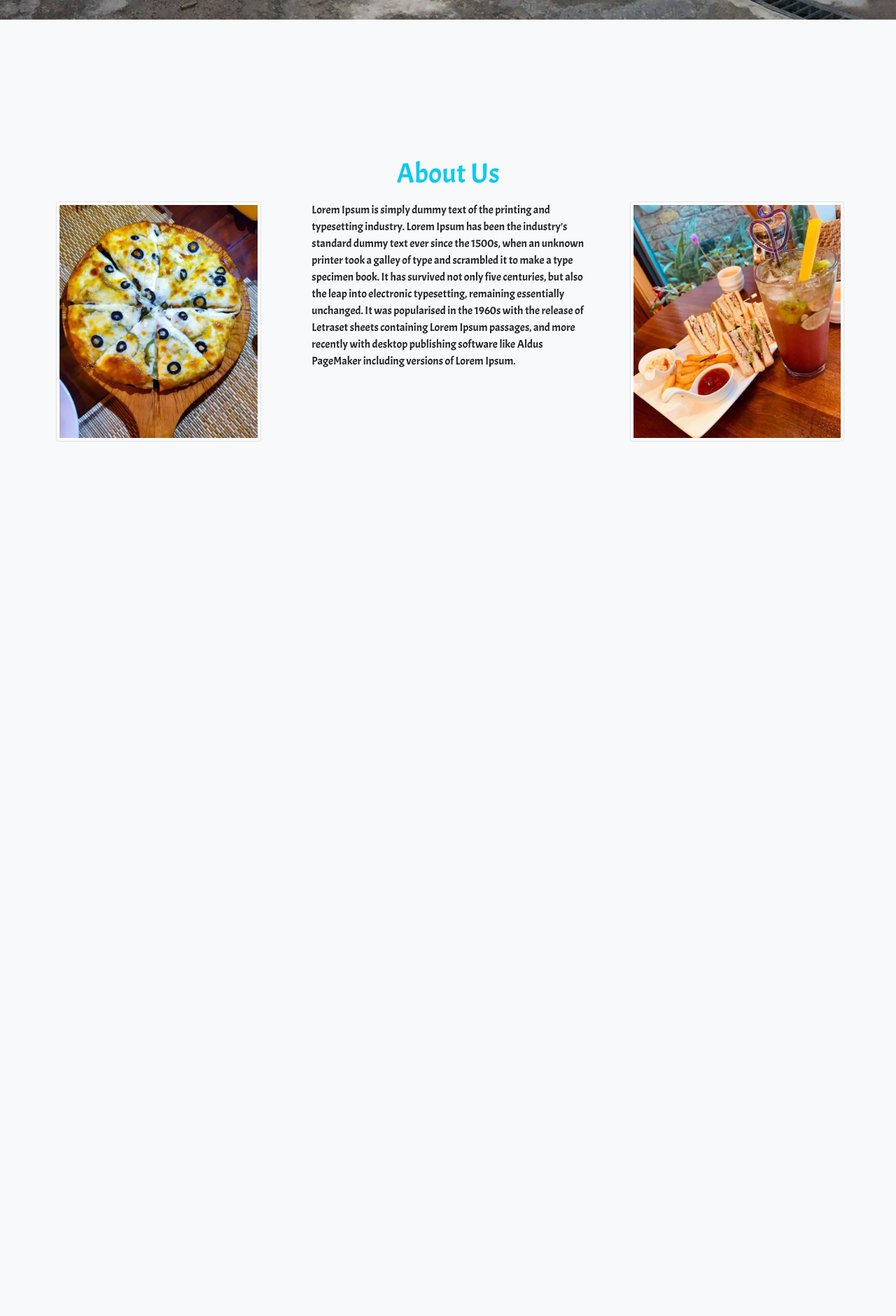
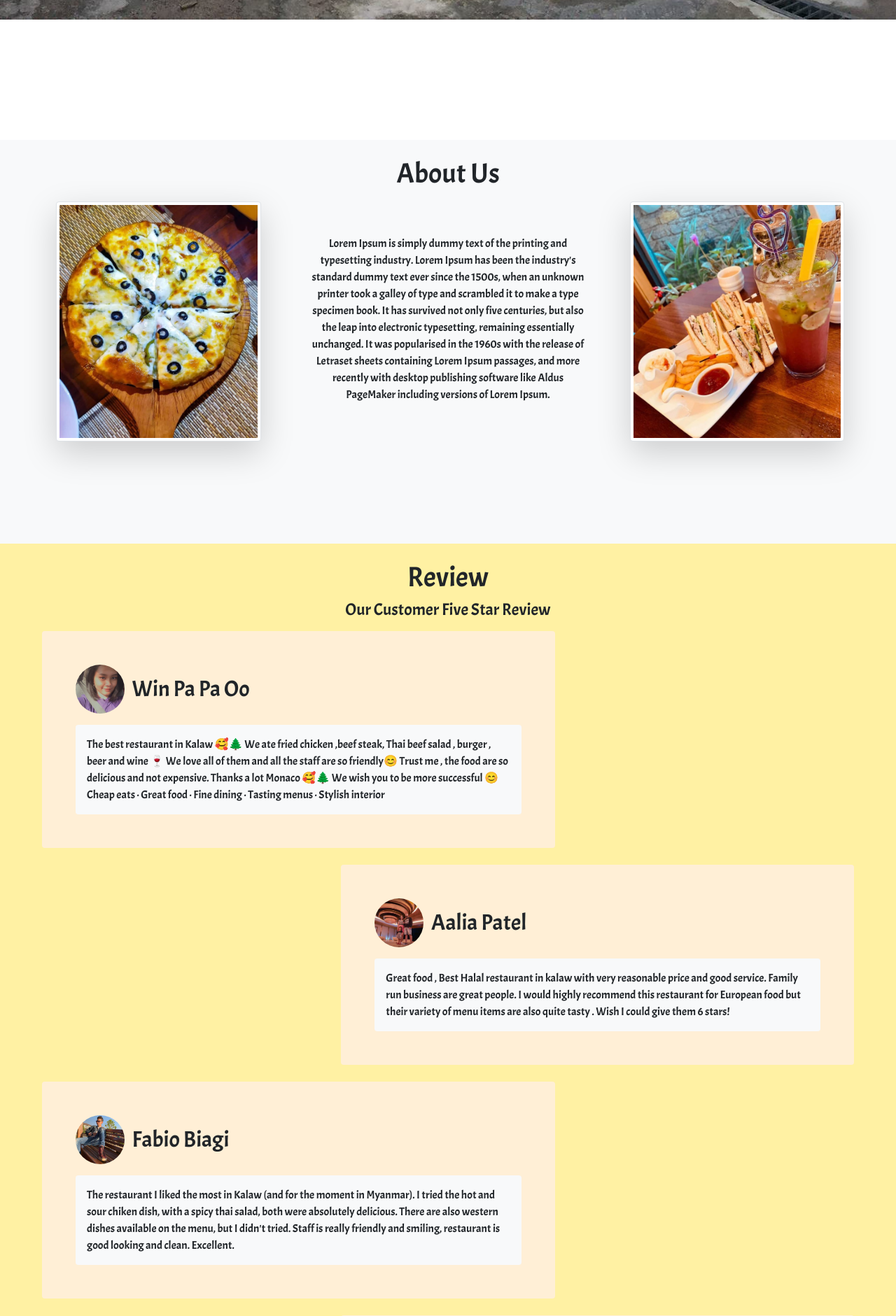
Before and after one commit to Auratha/monaco_cafeandrestaurant, a PHP site: page / in a window 1280 px wide. Shown: the part 1000-2881 px from the top of the page at 70% size. Before the commit the page ends 1631 px from the top, so only its background shows below. Run offline with PHP 8.4, Linux system fonts and the light colour scheme.

Commit message:
location and review finish

```diff
--- a/index.css
+++ b/index.css
@@ -18,3 +18,11 @@ nav{
 .logocolor{
     color: #D6161C;
 }
+
+
+.whitelight{
+    background-color: #FFEFD6;
+}
+.yellowlight {
+    background-color: #FFF1A3;
+}
--- a/index.html
+++ b/index.html
@@ -13,11 +13,11 @@
 <link rel="stylesheet" href="https://cdnjs.cloudflare.com/ajax/libs/font-awesome/5.15.3/css/all.min.css" integrity="sha512-iBBXm8fW90+nuLcSKlbmrPcLa0OT92xO1BIsZ+ywDWZCvqsWgccV3gFoRBv0z+8dLJgyAHIhR35VZc2oM/gI1w==" crossorigin="anonymous" referrerpolicy="no-referrer" />
 <body>
 <!--    Start Navbar Section-->
-    <nav class="bg-light">
+    <nav class="">
         <div class="row bg-light align-items-center fixed-top">
             <div class="col-2">
-                <div class="row">
-                    <a class="text-decoration-none" href="#"><img src="img/restaurantlogo-removebg.png" alt="monaco logo" width="200px" height="100px"/></a>
+                <div class="row text-center">
+                    <a class="text-decoration-none" href="#"><img src="img/restaurantlogo-removebg.png" alt="monaco logo" width="150px" height="80px"/></a>
                 </div>
                 <div class="row text-center">
                     <span class="logocolor">Cafe And Restaurant</span>
@@ -25,11 +25,11 @@
             </div>
             <div class="col-8">
                 <ul class="nav p-2 justify-content-center fs-3">
-                    <li class="nav-item mx-1"><a href="#" class="nav-link text-info">Home</a></li>
-                    <li class="nav-item mx-1"><a href="#" class="nav-link text-info">About Us</a></li>
-                    <li class="nav-item mx-1"><a href="#" class="nav-link text-info">Order</a></li>
-                    <li class="nav-item mx-1"><a href="#" class="nav-link text-info">Review</a></li>
-                    <li class="nav-item mx-1"><a href="#" class="nav-link text-info">Location</a></li>
+                    <li class="nav-item mx-1"><a href="#" class="nav-link text-dark">Home</a></li>
+                    <li class="nav-item mx-1"><a href="#" class="nav-link text-dark">About</a></li>
+                    <li class="nav-item mx-1"><a href="#" class="nav-link text-dark">Order</a></li>
+                    <li class="nav-item mx-1"><a href="#" class="nav-link text-dark">Review</a></li>
+                    <li class="nav-item mx-1"><a href="#" class="nav-link text-dark">Visit Us</a></li>
                 </ul>
             </div>
             <div class="col-2 text-center">
@@ -44,23 +44,155 @@
 <!--End Navbar Section-->
 
 <!--Start About Us Section-->
+    <section>
         <div class="container-fluid bg-light p-4">
-        <h1 class="text-info text-center">About Us</h1>
+            <h1 class="text-dark text-center">About Us</h1>
             <div class="row p-2">
                 <div class="col-4 text-center">
-                <img class="img-thumbnail h-75" src="img/food1.jpg" alt="cheese pizza"/>
+                    <img class="shadow-lg img-thumbnail h-75" src="img/food1.jpg" alt="cheese pizza"/>
                 </div>
-            <div class="col-4">
+                <div class="col-4 text-center mt-5">
                     <p>Lorem Ipsum is simply dummy text of the printing and typesetting industry. Lorem Ipsum has been the industry's standard dummy text ever since the 1500s, when an unknown printer took a galley of type and scrambled it to make a type specimen book. It has survived not only five centuries, but also the leap into electronic typesetting, remaining essentially unchanged. It was popularised in the 1960s with the release of Letraset sheets containing Lorem Ipsum passages, and more recently with desktop publishing software like Aldus PageMaker including versions of Lorem Ipsum.</p>
                 </div>
                 <div class="col-4 text-center">
-                <img class="img-thumbnail h-75" src="img/food2.jpg" alt="sandwich"/>
+                    <img class="shadow-lg img-thumbnail h-75" src="img/food2.jpg" alt="sandwich"/>
                 </div>
             </div>
 
         </div>
+    </section>
+
 <!--End About Us Section-->
 
+<!--Start Review Section-->
+    <section>
+        <div class="container-fluid yellowlight p-4">
+            <h1 class="text-dark text-center">Review</h1>
+            <h4 class="text-dark text-center mb-3">Our Customer Five Star Review</h4>
+            <div class="row">
+                <div class="col-7 whitelight mx-5 p-5 rounded">
+                    <div class="row">
+                        <div class="col-12">
+                            <img class="rounded-circle" src="img/review1.jpg" alt="review" width="70px">
+                            <h2 class="d-inline align-middle ms-2">Win Pa Pa Oo</h2>
+                            <span class="d-block bg-light box-shadow-lg rounded p-3 mt-3">The best restaurant in Kalaw 🥰🌲
+                            We ate fried chicken ,beef steak, Thai beef salad , burger , beer and wine 🍷
+                            We love all of them and all the staff are so friendly😊
+                            Trust me , the food are so delicious and not expensive.
+                            Thanks a lot Monaco 🥰🌲
+                            We wish you to be more successful 😊
+                            Cheap eats
+                            ·
+                            Great food
+                            ·
+                            Fine dining
+                            ·
+                            Tasting menus
+                            ·
+                            Stylish interior</span>
+                        </div>
+                    </div>
+                </div>
+
+            </div>
+
+            <div class="row my-4 justify-content-end">
+                <div class="col-7 whitelight mx-5 p-5 rounded">
+                    <div class="row">
+                        <div class="col-12">
+                            <img class="rounded-circle" src="img/review2.jpg" alt="review" width="70px">
+                            <h2 class="d-inline align-middle ms-2">Aalia Patel</h2>
+                            <span class="d-block bg-light box-shadow-lg rounded p-3 mt-3">Great food ,
+                                Best Halal restaurant in kalaw with very reasonable price and good service.
+                                Family run business are great people.
+                                I would highly recommend this restaurant for European food but their variety of menu items are also quite tasty .
+                                Wish I could give them 6 stars!</span>
+                        </div>
+                    </div>
+                </div>
+            </div>
+
+            <div class="row">
+                <div class="col-7 whitelight mx-5 p-5 rounded">
+                    <div class="row">
+                        <div class="col-12">
+                            <img class="rounded-circle" src="img/review3.jpg" alt="review" width="70px">
+                            <h2 class="d-inline align-middle ms-2">Fabio Biagi</h2>
+                            <span class="d-block bg-light box-shadow-lg rounded p-3 mt-3">
+                                The restaurant I liked the most in Kalaw (and for the moment in Myanmar).
+                                I tried the hot and sour chiken dish, with a spicy thai salad, both were absolutely delicious.
+                                There are also western dishes available on the menu, but I didn't tried.
+                                Staff is really friendly and smiling, restaurant is good looking and clean.
+                                Excellent.
+                            </span>
+                        </div>
+                    </div>
+                </div>
+
+            </div>
+
+            <div class="row my-4 justify-content-end">
+                <div class="col-7 whitelight mx-5 p-5 rounded">
+                    <div class="row">
+                        <div class="col-12">
+                            <img class="rounded-circle" src="img/review4.png" alt="review" width="70px">
+                            <h2 class="d-inline align-middle ms-2">Minn Wai Yan</h2>
+                            <span class="d-block bg-light box-shadow-lg rounded p-3 mt-3">Unexpectedly excellent halal western food.
+                                They also serve Chinese and other food too but you gotta try those European main course.
+                                Staff are friendly and patient. Price is not so cheap but well worth for what you get.
+                                Must-eat place in Kalaw.</span>
+                        </div>
+                    </div>
+                </div>
+            </div>
+        </div>
+    </section>
+
+<!--End Review Section-->
+
+<!--Start Location Section-->
+    <section>
+        <div class="container-fluid bg-light p-3">
+            <h1 class="text-dark text-center my-3">Visit Us</h1>
+            <div class="row">
+                <div class="col-6">
+                    <div class="card">
+                        <div class="card-body">
+                            <iframe src="https://www.google.com/maps/embed?pb=!1m18!1m12!1m3!1d3733.842555791445!2d96.56247364922669!3d20.635273386145137!2m3!1f0!2f0!3f0!3m2!1i1024!2i768!4f13.1!3m3!1m2!1s0x30ceb7373573a637%3A0xbd4dd918eee47261!2sMonaco%20Caf%C3%A9%20%26%20Restaurant!5e0!3m2!1sen!2sjp!4v1627202505283!5m2!1sen!2sjp" width="100%" height="293px" style="border:0;" allowfullscreen="" loading="lazy"></iframe>
+                            <div class="card-title text-center mt-1">
+                                <h5>Monaco Cafe And Restaurant</h5>
+                            </div>
+                        </div>
+                        <div class="card-footer">
+                            <p>PhNo : 0941008525</p>
+                            <p>Email : fdskW@gmail.com</p>
+                            <p>Address : Zedila St, Kalaw 06021, Myanmar (Burma)</p>
+                        </div>
+                    </div>
+                </div>
+                <div class="col-6">
+                    <div class="card">
+                        <div class="container text-center whitelight p-3">
+                            <img class="img-thumbnail box-shadow-lg text-center p-3" src="img/owner.jpg" alt="owner" width="200px">
+                        </div>
+                        <div class="card-body">
+                            <div class="card-title"><h5>Thiri Ko Ko</h5></div>
+                            <div class="card-subtitle"><p>Restaurant Owner</p></div>
+                        </div>
+                        <div class="card-footer">
+                            <p>Lorem Ipsum is simply dummy text of the printing and typesetting industry.
+                                Lorem Ipsum is simply dummy text of the printing and typesetting industry.
+                                Lorem Ipsum is simply dummy text of the printing and typesetting industry.
+                                Lorem Ipsum is simply dummy text of the printing and typesetting industry.
+                                Lorem Ipsum is simply dummy text of the printing and typesetting industry.
+                            </p>
+                        </div>
+                    </div>
+                </div>
+            </div>
+        </div>
+    </section>
+<!--End Location Section-->
 
     <!--bootstrap css1 js2-->
     <script src="https://cdn.jsdelivr.net/npm/@popperjs/core@2.9.2/dist/umd/popper.min.js" integrity="sha384-IQsoLXl5PILFhosVNubq5LC7Qb9DXgDA9i+tQ8Zj3iwWAwPtgFTxbJ8NT4GN1R8p" crossorigin="anonymous"></script>
```
Also changed, not shown: img/owner.jpg (added), img/review1.jpg (added), img/review2.jpg (added), img/review3.jpg (added), img/review4.png (added). Lines whose indentation alone changed are shown as unchanged.
